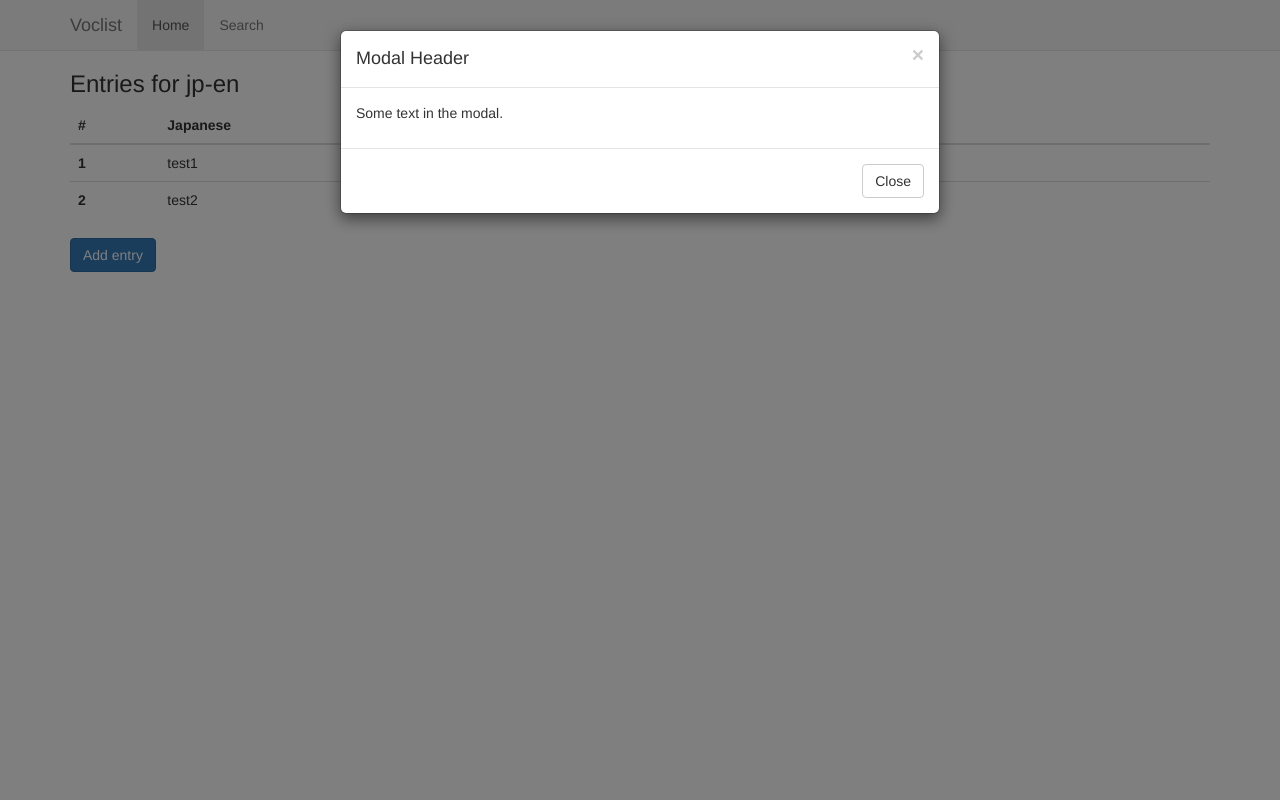
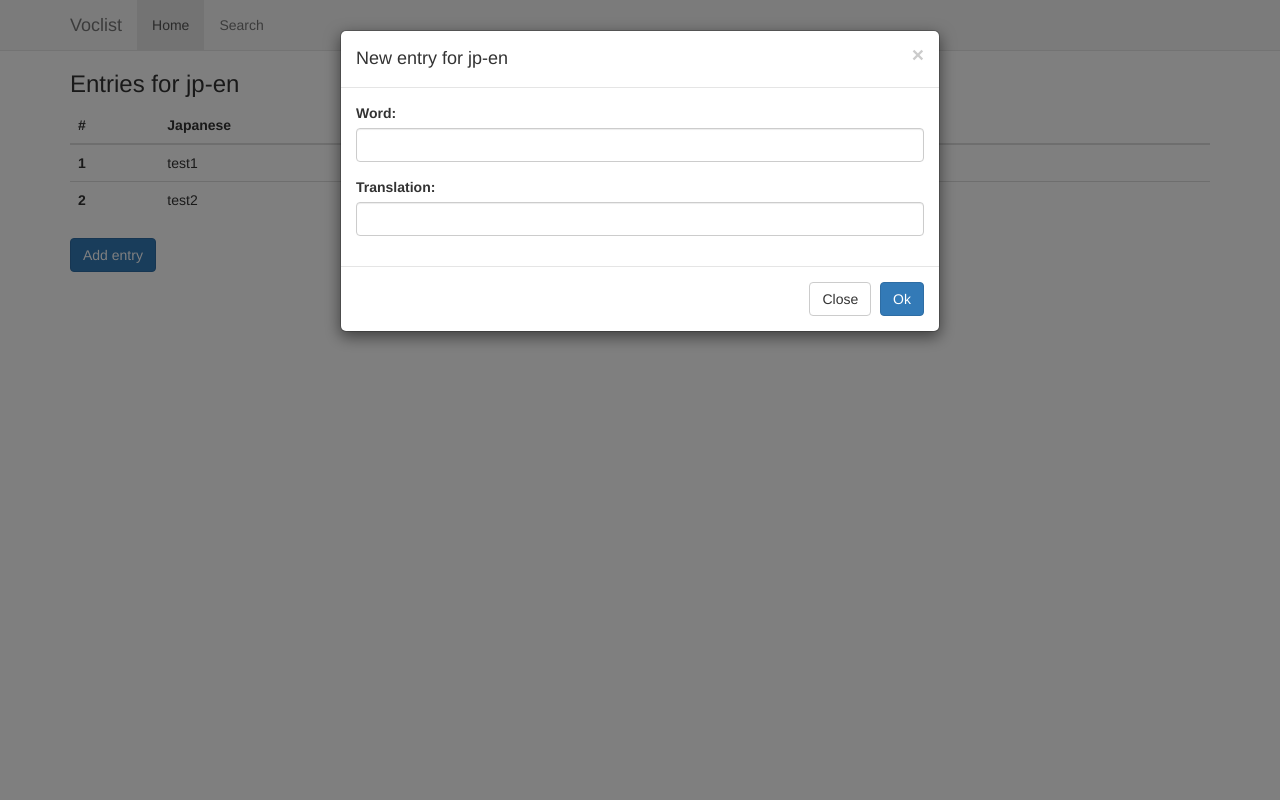
Before and after one commit to BasileVu/voclist, a Flask app: page / in a window 1280 px wide, after a click on "Add entry". Run offline with Flask 2, Linux system fonts and the light colour scheme; some libraries are stand-ins or nearby versions.

Commit message:
modal for entry creation

```diff
--- a/voclist/templates/index.html
+++ b/voclist/templates/index.html
@@ -58,24 +58,33 @@
         <button type="button" class="btn btn-primary" data-toggle="modal" data-target="#add-entry-modal">Add entry</button>
     </div>
 
-    <!-- Modal -->
+    <!-- Modal to add entries -->
     <div class="modal fade" id="add-entry-modal" role="dialog">
         <div class="modal-dialog">
 
             <!-- Modal content-->
+            <form id="add-entry-form" action="/entry/" method="post">
                 <div class="modal-content">
                     <div class="modal-header">
                         <button type="button" class="close" data-dismiss="modal">&times;</button>
-                    <h4 class="modal-title">Modal Header</h4>
+                        <h4 class="modal-title">New entry for {{ entryset.name }}</h4>
                     </div>
                     <div class="modal-body">
-                    <p>Some text in the modal.</p>
+                        <div class="form-group">
+                            <label for="word">Word:</label>
+                            <input type="text" class="form-control" id="word" name="value">
+                        </div>
+                        <div class="form-group">
+                            <label for="translation">Translation:</label>
+                            <input type="text" class="form-control" id="translation" name="translation">
+                        </div>
                     </div>
                     <div class="modal-footer">
                         <button type="button" class="btn btn-default" data-dismiss="modal">Close</button>
+                        <button type="submit" class="btn btn-primary">Ok</button>
                     </div>
                 </div>
-
+            </form>
         </div>
     </div>
 </body>
--- a/voclist/views.py
+++ b/voclist/views.py
@@ -1,4 +1,5 @@
 from flask import render_template
+from flask import request
 
 from voclist import app
 from voclist.models import EntrySet, Entry, Tag
@@ -19,3 +20,10 @@ def hello():
     entries = [e1, e2]
 
     return render_template("index.html", entryset=l1, entries=entries)
+
+
+@app.route("/entry/", methods=["POST"])
+def create_entry():
+    value = request.form["value"]
+    translation = request.form["translation"]
+    return "created %s %s" % (value, translation)
```
Lines whose indentation alone changed are shown as unchanged.
